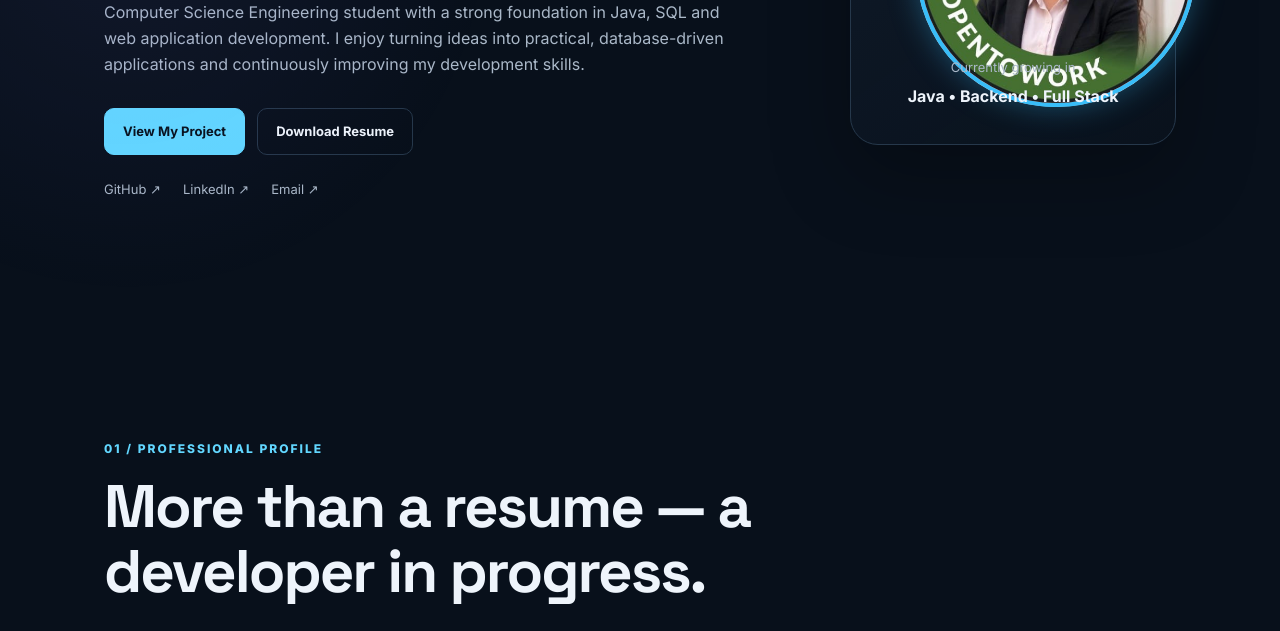
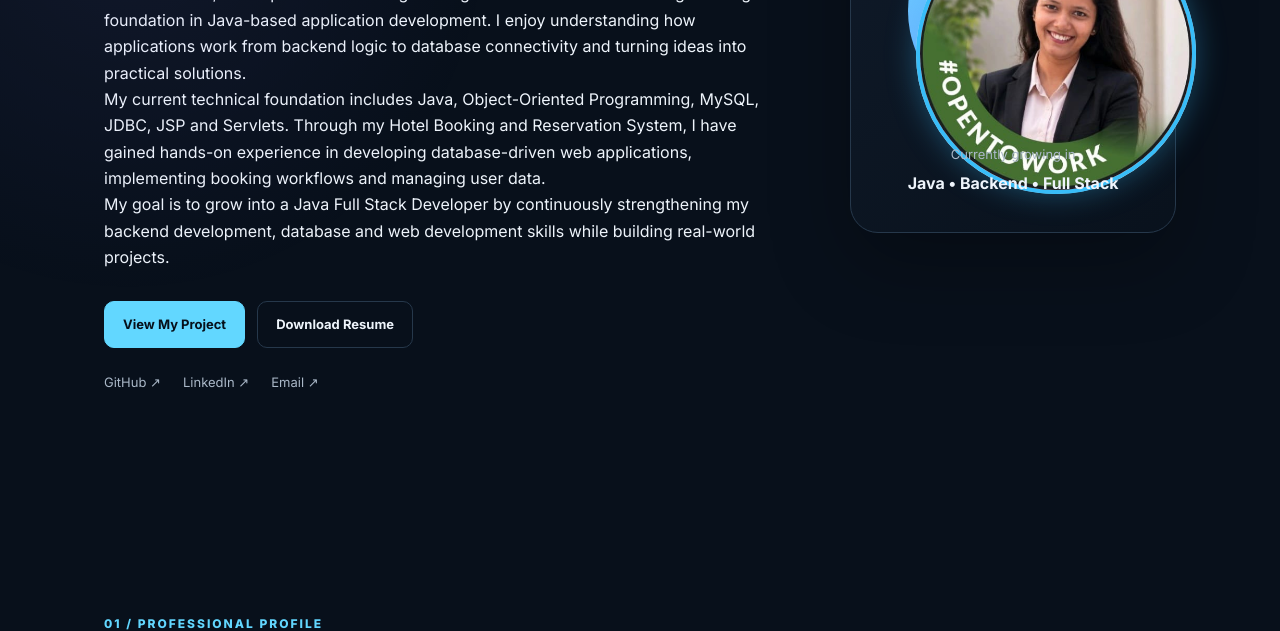
Before and after one commit to MOUNIKAC9353/mounika-c-portfolio, a plain HTML site: page index.html in a window 1280 px wide. Shown: the part 469-1100 px from the top of the page. Drawn offline with Linux system fonts and the light colour scheme.

Commit message:
Revise hero section content in index.html
Updated the hero section to enhance personal introduction and technical skills description.

```diff
--- a/index.html
+++ b/index.html
@@ -29,12 +29,26 @@
       <div class="hero-copy reveal">
         <p class="eyebrow">JAVA DEVELOPER • CSE STUDENT</p>
         <h1>Mounika <span>C</span></h1>
-        <h2>Building my path toward <strong>Java Full Stack Development.</strong></h2>
-        <p class="hero-text">
-          Computer Science Engineering student with a strong foundation in Java,
-          SQL and web application development. I enjoy turning ideas into practical,
-          database-driven applications and continuously improving my development skills.
-        </p>
+        <h2>Building my path toward <strong>Java Full Stack Development</strong></h2>
+       <p>
+    I'm Mounika C, a Computer Science Engineering student focused on building
+    a strong foundation in Java-based application development. I enjoy
+    understanding how applications work from backend logic to database
+    connectivity and turning ideas into practical solutions.
+</p>
+
+<p>
+    My current technical foundation includes Java, Object-Oriented Programming,
+    MySQL, JDBC, JSP and Servlets. Through my Hotel Booking and Reservation
+    System, I have gained hands-on experience in developing database-driven
+    web applications, implementing booking workflows and managing user data.
+</p>
+
+<p>
+    My goal is to grow into a Java Full Stack Developer by continuously
+    strengthening my backend development, database and web development skills
+    while building real-world projects.
+</p>
         <div class="hero-actions">
           <a class="btn primary" href="#project">View My Project</a>
           <a class="btn secondary" href="assets/resume.pdf" download>Download Resume</a>
```
